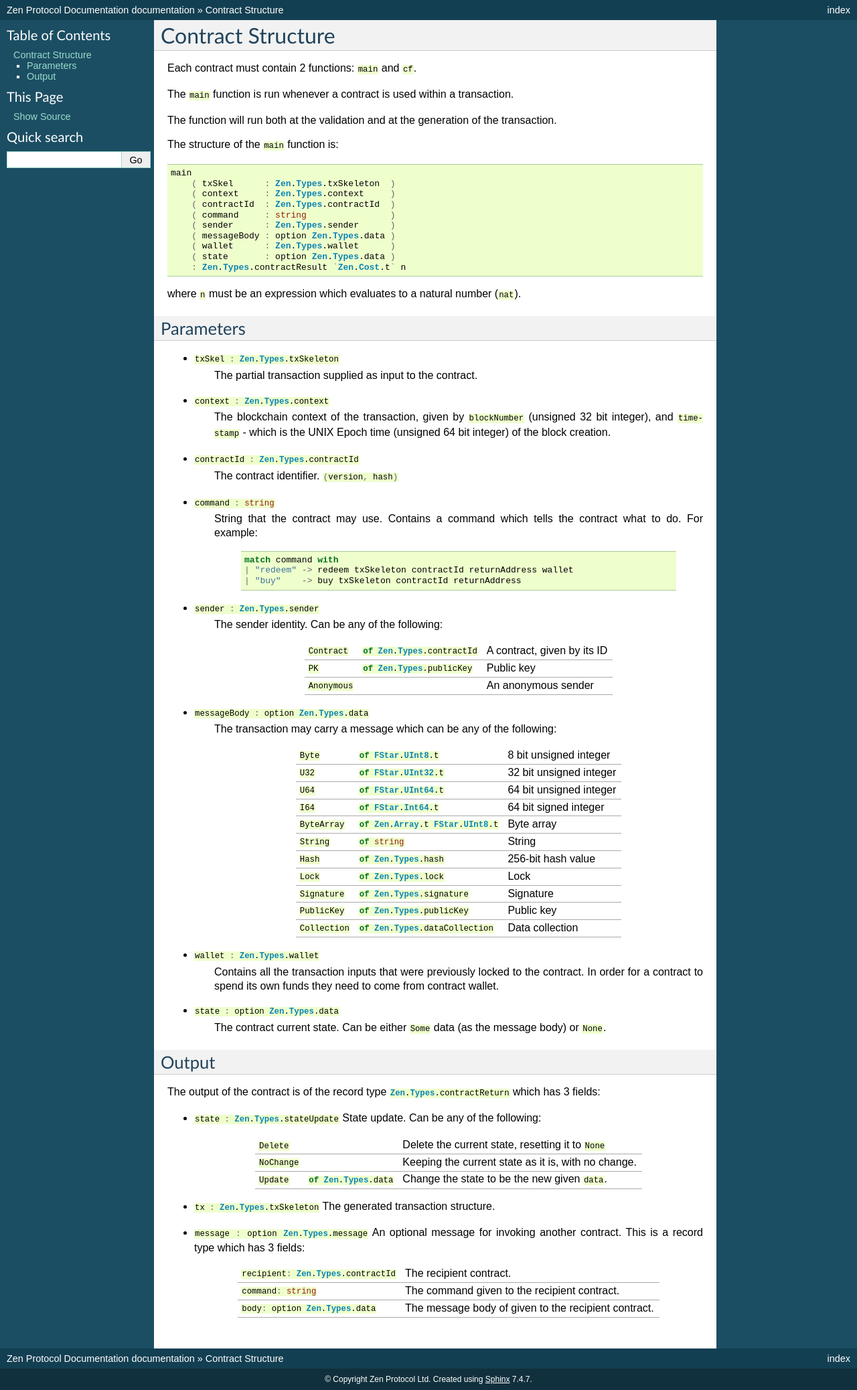
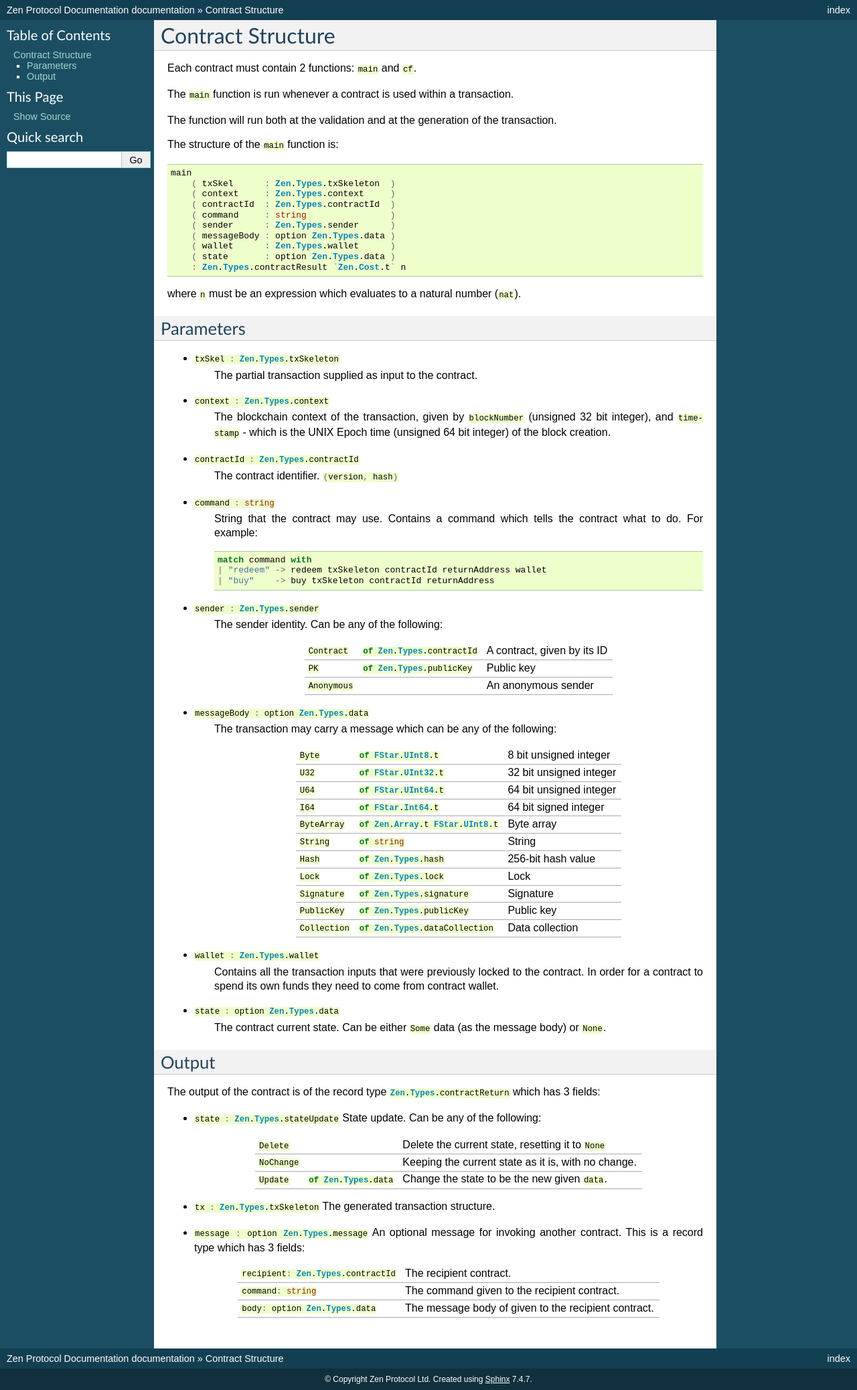
Before and after one commit to zenprotocol/docs, a Sphinx documentation site: the page built from docs/root/contracts/contract-structure.rst, in a window 1280 px wide. Shown: the whole page at 67% size. Built offline with Sphinx 7.4.7, drawn with Linux system fonts in a browser that asks for light colours.

Commit message:
rendering issues

```diff
--- a/docs/conf.py
+++ b/docs/conf.py
@@ -9,7 +9,8 @@
 # Add any Sphinx extension module names here, as strings. They can be
 # extensions coming with Sphinx (named 'sphinx.ext.*') or your custom
 # ones.
-extensions = [ 'sphinxcontrib.inlinesyntaxhighlight', 'sphinx.ext.mathjax' ]
+# excluded: 'sphinxcontrib.inlinesyntaxhighlight'
+extensions = [ 'sphinx.ext.mathjax' ]
 
 # Add any paths that contain templates here, relative to this directory.
 templates_path = ['_templates']
--- a/docs/root/contracts/contract-structure.rst
+++ b/docs/root/contracts/contract-structure.rst
@@ -47,11 +47,12 @@
     String that the contract may use.
     Contains a command which tells the contract what to do.
     For example:
-      .. code-block:: fsharp
 
-        match command with
-        | "redeem" -> redeem txSkeleton contractId returnAddress wallet
-        | "buy"    -> buy txSkeleton contractId returnAddress
+    .. code-block:: fsharp
+
+       match command with
+       | "redeem" -> redeem txSkeleton contractId returnAddress wallet
+       | "buy"    -> buy txSkeleton contractId returnAddress
 
 
 * :fsharp:`sender : Zen.Types.sender`
```
